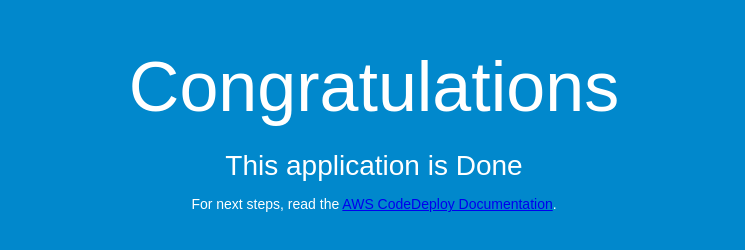
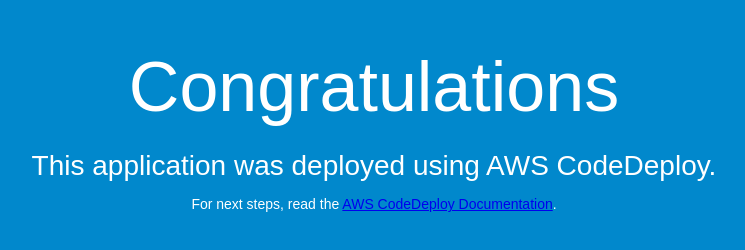
Before and after one commit to Anurag-Kharbade/AWS-Repo, a plain HTML site: page index.html in a window 1280 px wide. Shown: the whole page, without its empty margins (266-1011 px from the left). Drawn offline with Linux system fonts and the light colour scheme.

Commit message:
Update index.html

```diff
--- a/index.html
+++ b/index.html
@@ -4,30 +4,44 @@
 <meta charset="utf-8">
 <title>Sample Deployment</title>
 <style>
+
     body {
+
       color: #ffffff;
+
       background-color: #0188cc;
+
       font-family: Arial, sans-serif;
+
       font-size: 14px;
+
     }
 
     h1 {
+
       font-size: 500%;
+
       font-weight: normal;
+
       margin-bottom: 0;
+
     }
 
     h2 {
+
       font-size: 200%;
+
       font-weight: normal;
+
       margin-bottom: 0;
+
     }
 </style>
 </head>
 <body>
 <div align="center">
 <h1>Congratulations</h1>
-    <h2>This application is Done</h2>
+<h2>This application was deployed using AWS CodeDeploy.</h2>
 <p>For next steps, read the <a href="http://aws.amazon.com/documentation/codedeploy">AWS CodeDeploy Documentation</a>.</p>
 </div>
 </body>
```
Lines whose indentation alone changed are shown as unchanged.
